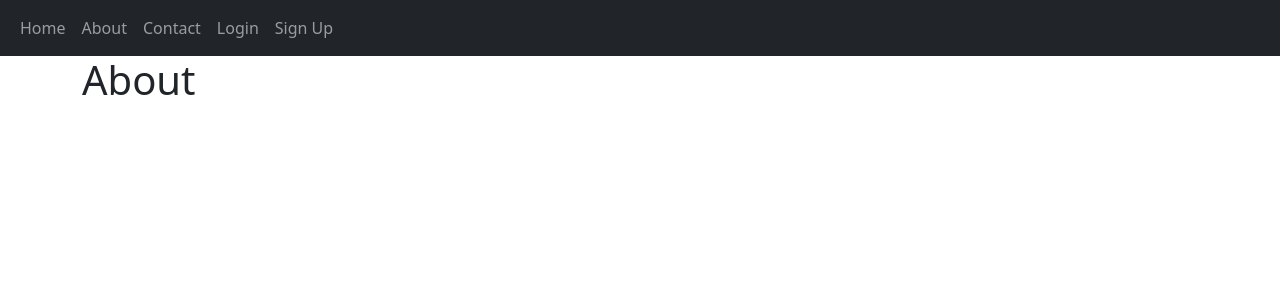
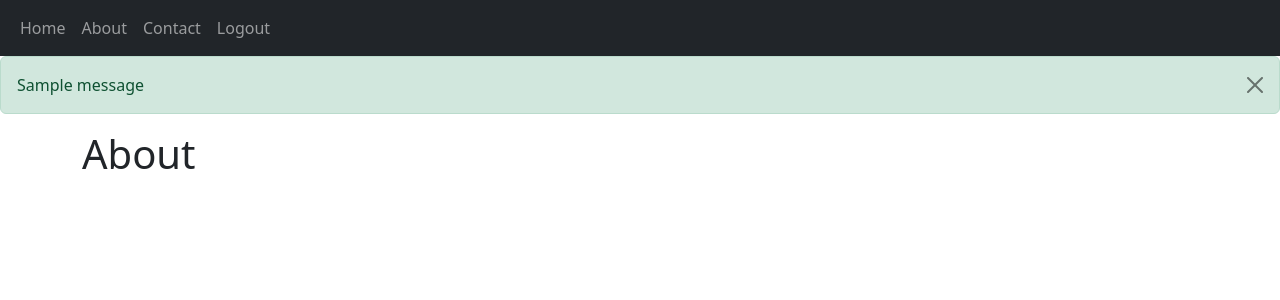
Before and after one commit to Priscilla-B/blog-app-with-flask, a Flask app: page /about in a window 1280 px wide. Shown: the top 300 px of the page. Run offline with Flask 2, Linux system fonts and the light colour scheme; a user stored in the database is signed in; tables that the repository leaves empty hold one stand-in row (values such as "Sample post"); one stand-in notice (Sample message) is shown.

Commit message:
add error messages, page view logic

```diff
--- a/blog_app/templates/partials/base.html
+++ b/blog_app/templates/partials/base.html
@@ -31,12 +31,39 @@
               <a class="nav-item nav-link" href="/home">Home</a>
               <a class="nav-item nav-link" href="/about">About</a>
               <a class="nav-item nav-link" href="/contact">Contact</a>
+              {% if current_user.is_authenticated %}
+              <a class="nav-item nav-link" href="/logout">Logout</a>
+
+              {% else %}
               <a class="nav-item nav-link" href="/login">Login</a>
               <a class="nav-item nav-link" href="/sign-up">Sign Up</a>
+              {% endif %}
+
             </div>
           </div>
         </div>
       </nav>
+    {% with messages = get_flashed_messages(with_categories=True) %}
+    {% if messages %}
+
+        {% for category, message in messages %}
+
+        {% if category == 'error' %}
+        <div class="alert alert-danger alert-dismissible fade show" role="alert">
+            {{message}}
+            <button type="button" class="btn-close" data-bs-dismiss="alert"></button>
+        </div>
+
+        {% elif category == 'success' %}
+        <div class="alert alert-success alert-dismissible fade show" role="alert">
+            {{message}}
+            <button type="button" class="btn-close" data-bs-dismiss="alert"></button>
+        {% endif %}
+        </div>
+        {% endfor %}
+
+    {% endif %}
+    {% endwith %}
     <div class="container">
         {% block content %} {% endblock %}
     </div>
```
